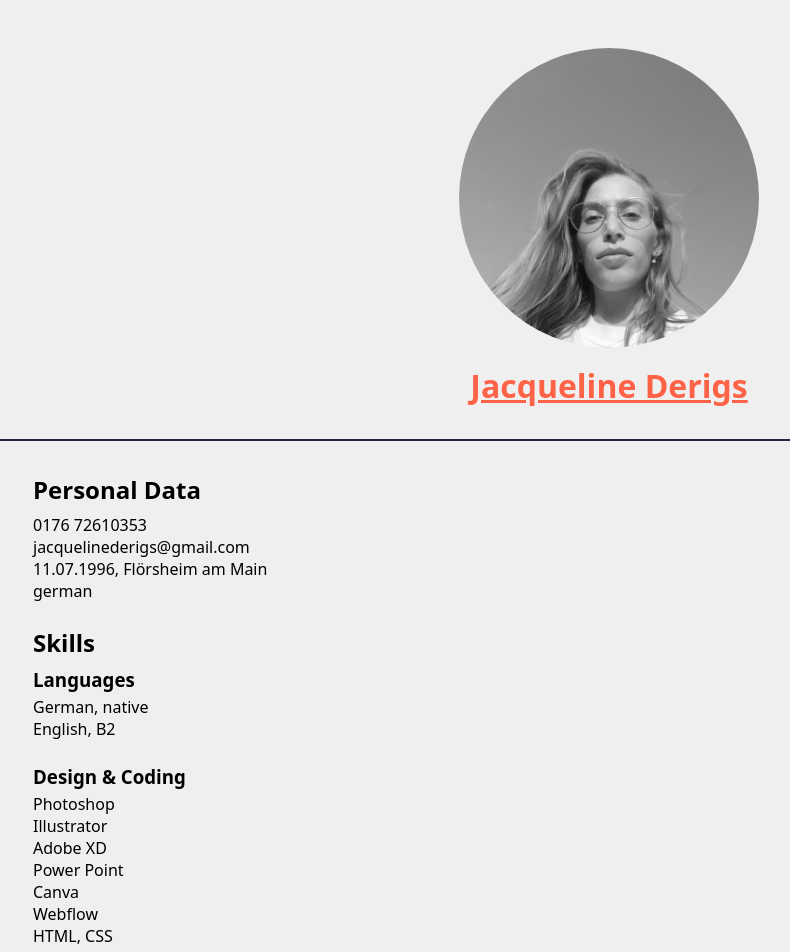
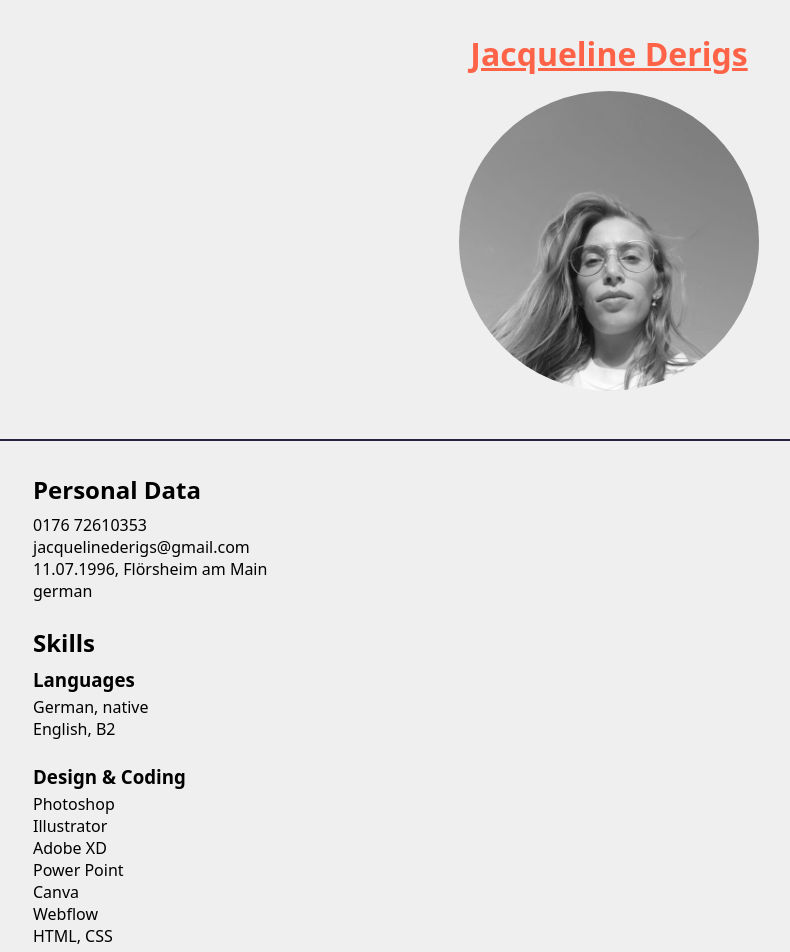
Before and after one commit to jadeste1n/WBS-Primer-resume, a plain HTML site: page index-semantic.html in a window 1280 px wide. Shown: the top 952 px of the page, without its empty margins (31-821 px from the left). Drawn offline with Linux system fonts and the light colour scheme.

Commit message:
Responsive Layout

```diff
--- a/index-semantic.html
+++ b/index-semantic.html
@@ -8,9 +8,10 @@
 
 <body>
     <header>
+        <h1>Jacqueline Derigs</h1>
         <img src="/7e1abde4-c5d9-48e6-8084-7bd922d3fcd9.jpeg" width="300px" height="300px" alt="Jacqueline Derigs">
-        <h1>Jacqueline Derigs</h1>
     </header>
+    <main>
     <aside>
         <h2>Personal Data</h2>
         <ul>
@@ -35,7 +36,7 @@
             <li>HTML, CSS</li>
         </ul>
     </aside>
-    <main>
+    <section>
         <section>
             <h2>Profile</h2>
             <h3>Graphic & Web Designer</h3>
@@ -95,6 +96,7 @@
                 </li>
             </ul>
         </section>
+    </section>
     </main>
 </body>
 
--- a/style.css
+++ b/style.css
@@ -10,10 +10,16 @@
     background-color: #efefef;
   }
 
-  header, aside {
+header {
+    display: flex;
+    justify-content: space-between;
+    border-bottom: 2px solid #29213f;
+}
+
+header, aside, main > section {
     padding: 2rem 4rem;
-    border-bottom: 2px solid #29213f;
   }
+
 
   header ul, aside ul {
     list-style: none;
@@ -36,11 +42,10 @@ header img {
     border-radius: 50%;
     object-fit: cover;
     filter: grayscale(1);
-    margin: 1rem auto;
 }
 
 header h1 {
-    text-align:center;
+    text-align:left;
     color: tomato;
     text-decoration: underline;
 }
@@ -55,8 +60,8 @@ h3 {
 
 
 main {
-    margin: 2rem 4rem;
-    margin-bottom: 3rem;
+    display: grid;
+    grid-template-columns: 1fr 2fr;
 }
 
 section {
@@ -79,3 +84,27 @@ ul {
 section li {
     margin: .5rem;
 }
+
+@media only screen and (max-width: 1280px) {
+    main {
+        display: block;
+    }
+
+    header {
+        display: flex;
+        flex-direction: column;
+        justify-content: center;
+    }
+
+    header h1 {
+        text-align: center;
+    }
+
+    header img {
+        margin: 1rem auto;
+    }
+
+    aside, main > section {
+        border-bottom: 2px solid #29213f;
+    }
+}
```
